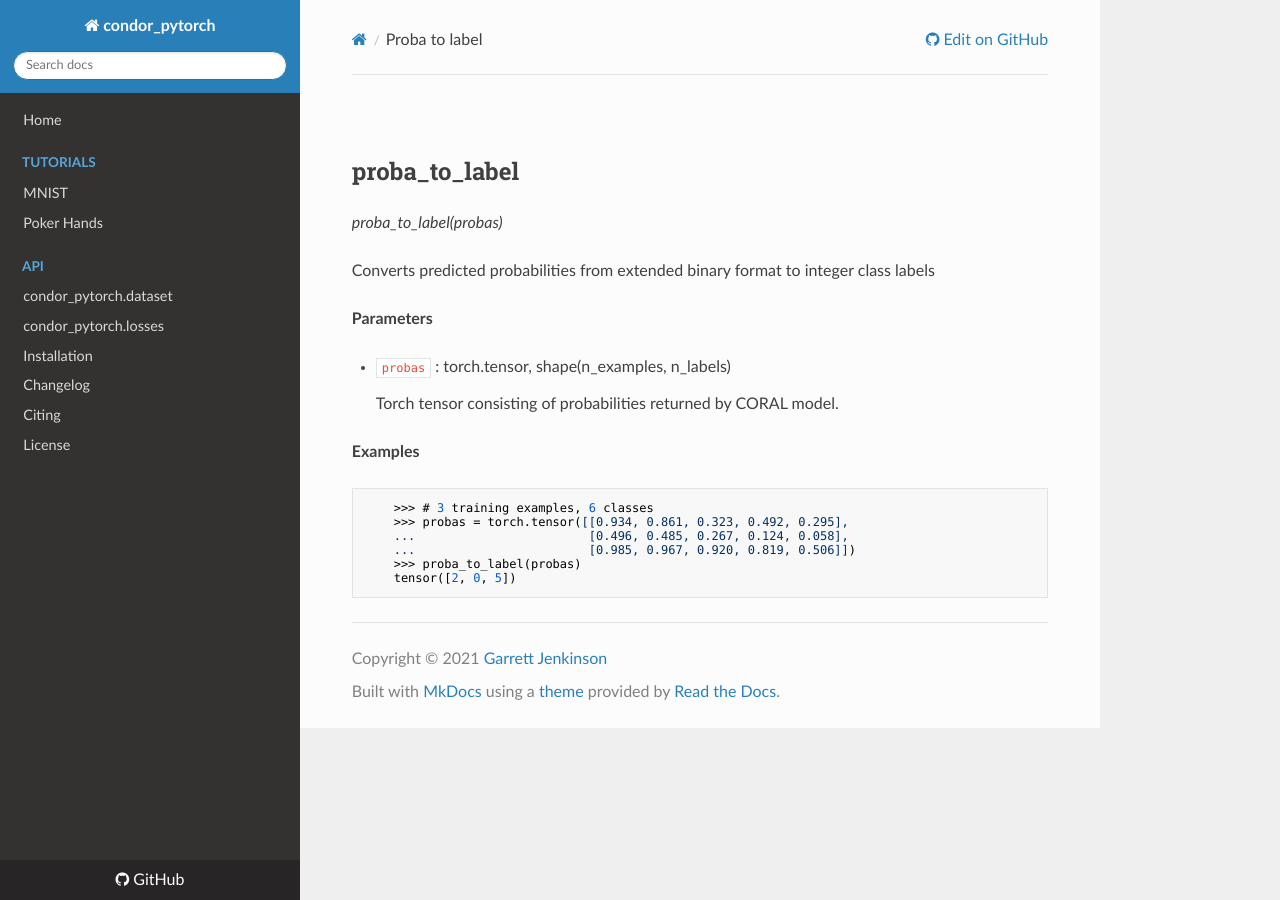
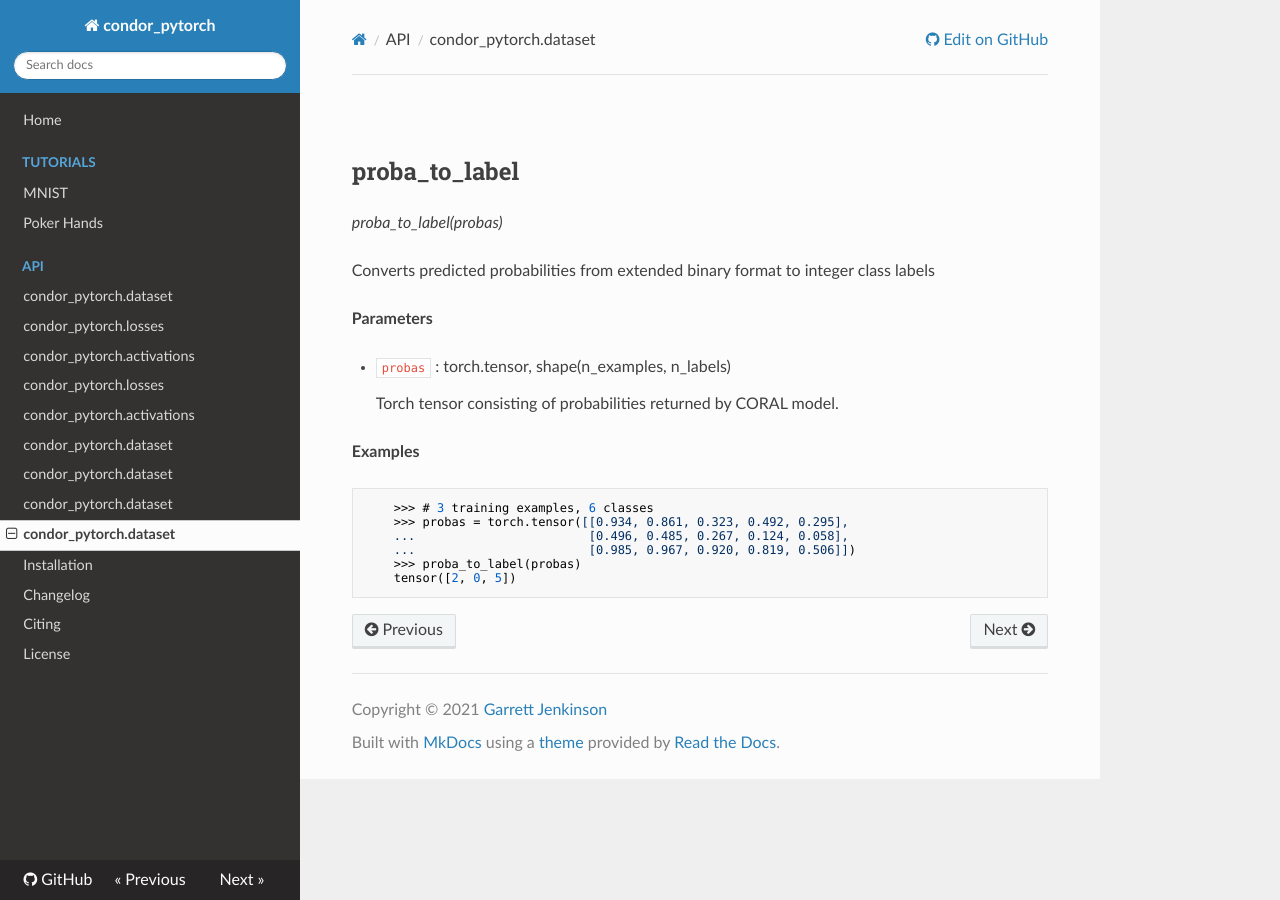
Before and after one commit to GarrettJenkinson/condor_pytorch, an MkDocs documentation site: the page built from docs/api_modules/condor_pytorch.dataset/proba_to_label.md, in a window 1280 px wide. Built offline with MkDocs 1.6.1, drawn with Linux system fonts in a browser that asks for light colours; nearby versions of some CDN libraries.

Commit message:
clean up documentation

```diff
--- a/mkdocs.yml
+++ b/mkdocs.yml
@@ -33,7 +33,14 @@ nav:
     - API:
           - condor_pytorch.dataset: api_subpackages/condor_pytorch.dataset.md
           - condor_pytorch.losses: api_subpackages/condor_pytorch.losses.md
+          - condor_pytorch.activations: api_subpackages/condor_pytorch.activations.md
+          - condor_pytorch.losses: api_modules/condor_pytorch.losses/CondorOrdinalCrossEntropy.md
+          - condor_pytorch.activations: api_modules/condor_pytorch.activations/ordinal_softmax.md
+          - condor_pytorch.dataset: api_modules/condor_pytorch.dataset/label_to_levels.md
+          - condor_pytorch.dataset: api_modules/condor_pytorch.dataset/levels_from_labelbatch.md
+          - condor_pytorch.dataset: api_modules/condor_pytorch.dataset/logits_to_label.md
+          - condor_pytorch.dataset: api_modules/condor_pytorch.dataset/proba_to_label.md
     - Installation: installation.md
-    - Changelog: changelog.md
+    - Changelog: CHANGELOG.md
     - Citing: citing.md
     - License: license.md
```
Also changed, not shown: docs/api_subpackages/condor_pytorch.version.md (deleted, +0 -1 lines), docs/index.md (+36 -8 lines).
